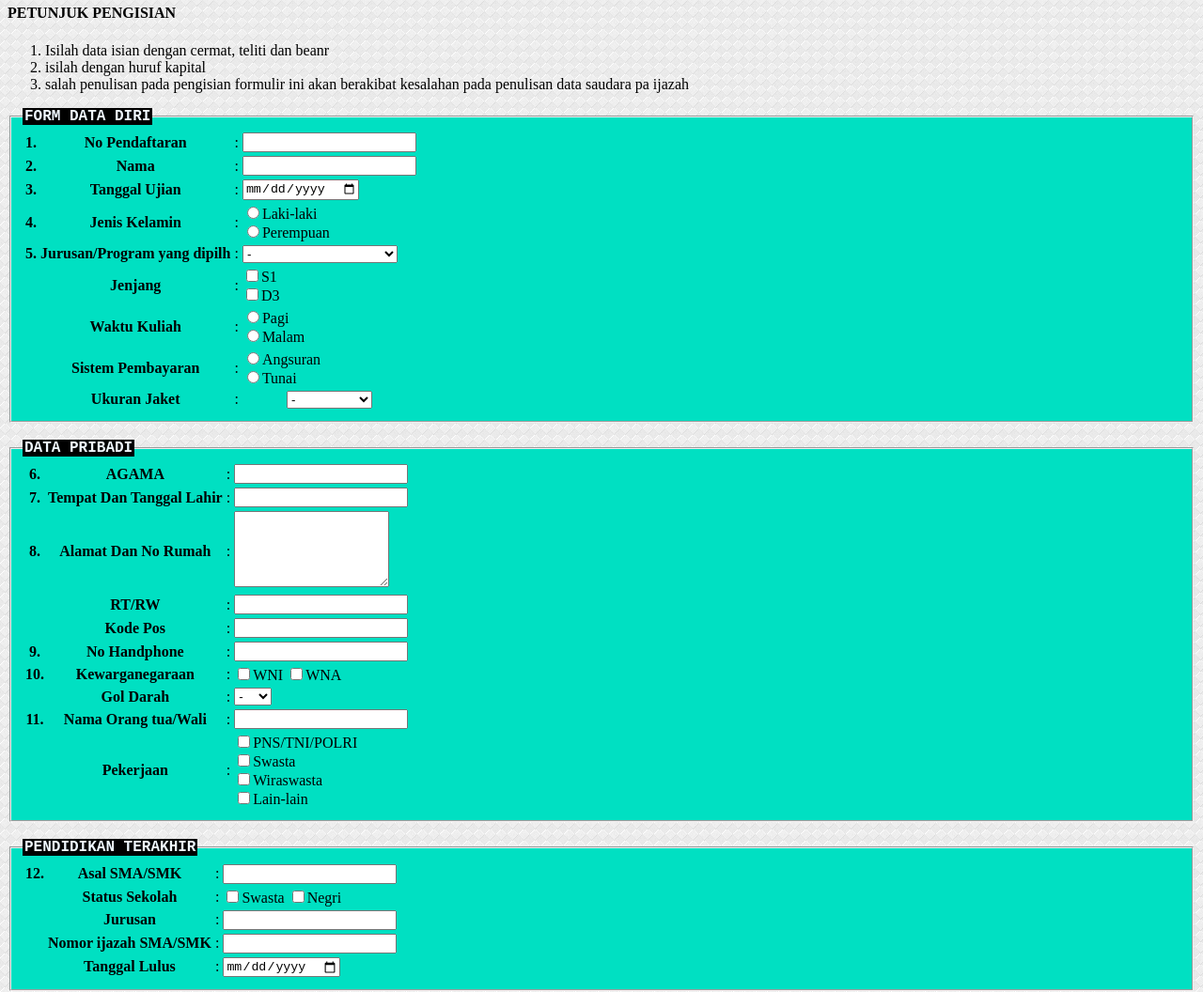
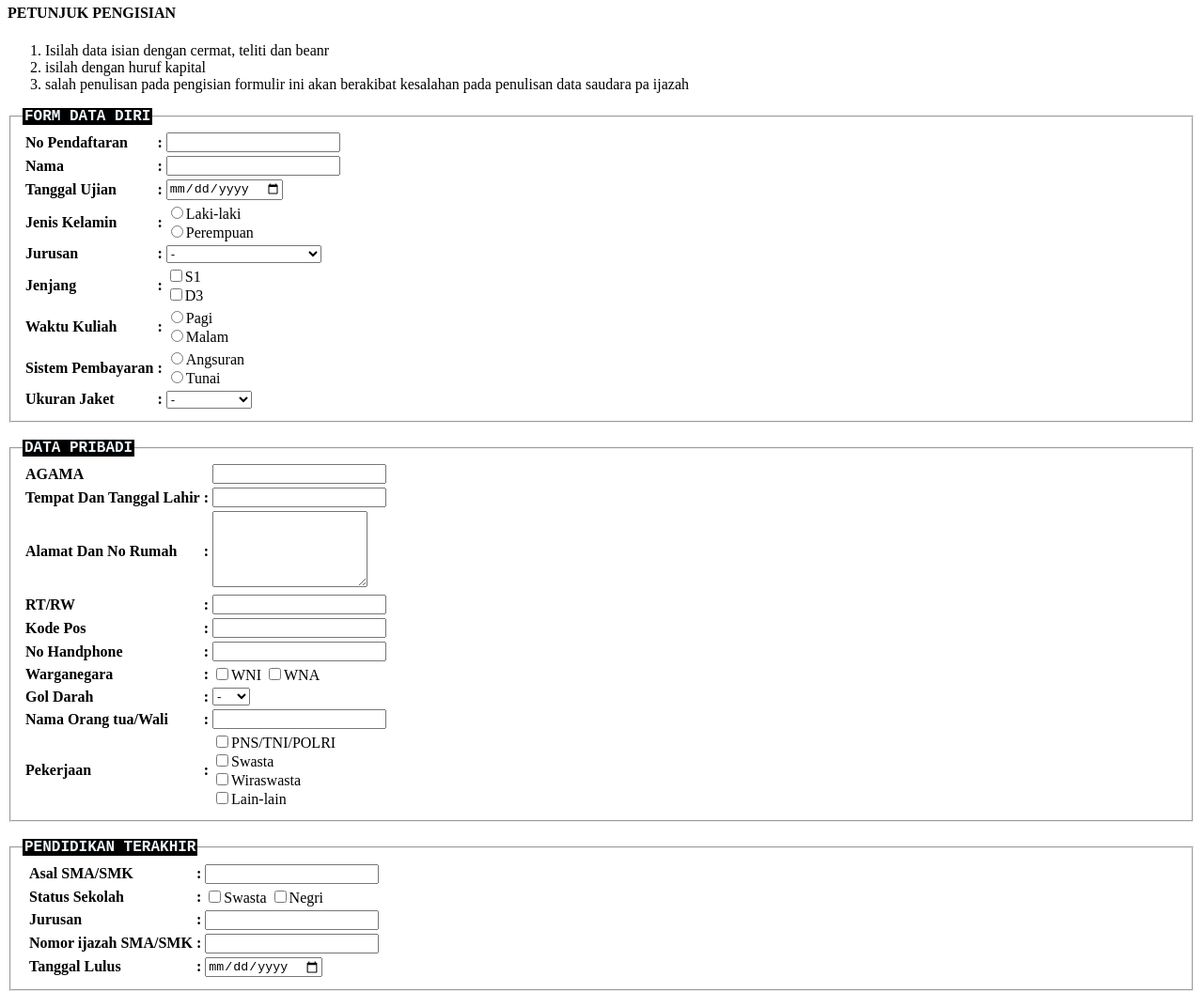
Before and after one commit to Rizwar10/p04css-responsive, a plain HTML site: page index.html in a window 1280 px wide. Shown: the part 281-1337 px from the top of the page at 94% size. Drawn offline with Linux system fonts and the light colour scheme.

Commit message:
Pembaruan 2

```diff
--- a/index.html
+++ b/index.html
@@ -23,28 +23,23 @@
         <legend class="nama_rizwar"><strong> FORM DATA DIRI </strong></legend>
         <table border="0px">
             <tr>
-                <th>1.</th>
-                <th>No Pendaftaran </th>
-                <td>:</td>
-                <th align="left" ><input type="text"></th>
+                <th align="left">No Pendaftaran</th>
+                <th>:</th>
+                <td><input type="text"></td>
             </tr>
             <tr>
-                <th>2.</th>
-                <th> Nama </th>
-                <td>:</td>
-                <th><input type="text"> </th>
+                <th align="left">Nama</th>
+                <th>:</th>
+                <td><input type="text"></td>
             </tr>
             <tr>
-                <th>3.</th>
-                <th>Tanggal Ujian </th>
-                <td>:</td>
+                <th align="left">Tanggal Ujian </th>
+                <th>:</th>
                 <td><input type="date"></td>
-
             </tr>
             <tr>
-                <th>4.</th>
-                <th>Jenis Kelamin</th>
-                <td>:</td>
+                <th align="left">Jenis Kelamin</th>
+                <th>:</th>
                 <td>
                     <input type="radio" name="jeniskelamin" ><label for="Laki-laki">Laki-laki</label>
                     <br>
@@ -54,10 +49,10 @@
 
             <!-- Pemilihan Jurusan -->
             <tr>
-                <th>5.</th>
-                <th>Jurusan/Program yang dipilh</th>
-                <td>:</td>
-                <td><label for=""></label>
+                <th align="left">Jurusan</th>
+                <th>:</th>
+                <td>
+                    <label for=""></label>
                     <select name="" id="">
                         <option value="">-</option>
                         <option value="">Teknik Informatika</option>
@@ -68,39 +63,36 @@
                 </td>
             </tr>
             <tr>
-                <th></th>
-                <th>Jenjang</th>
-                <td>:</td>
+                <th align="left">Jenjang</th>
+                <th>:</th>
                 <td>
-                    <input type="checkbox">S1 <br>
+                    <input type="checkbox">S1
+                    <br>
                     <input type="checkbox">D3
                 </td>
             </tr>
             <tr>
-                <th></th>
-                <th>Waktu Kuliah </th>
-                <td>:</td>
+                <th align="left">Waktu Kuliah </th>
+                <th>:</th>
                 <td>
-                    <input type="radio" name="waktu_kuliah" ><label for="Pagi">Pagi</label> <br>
+                    <input type="radio" name="waktu_kuliah" ><label for="Pagi">Pagi</label>
+                    <br>
                     <input type="radio" name="waktu_kuliah" ><label for="Malam">Malam</label>
                 </td>
             </tr>
             <tr>
-                <th></th>
-                <th>Sistem Pembayaran
-                    <td>:</td>
-                    <td valign="top">
-                        <input type="radio" name="Pembayaran" ><label for="Angsuran">Angsuran</label> <br>
+                <th align="left">Sistem Pembayaran</th>
+                <th>:</th>
+                <td>
+                    <input type="radio" name="Pembayaran" ><label for="Angsuran">Angsuran</label>
+                    <br>
                     <input type="radio" name="Pembayaran" ><label for="Tunai">Tunai</label>
                 </td>
-                </th>
             </tr>
             <tr>
-                <th></th>
-                <th>Ukuran Jaket</th>
-                <td>:</td>
-                <td align="center" valign="top">
-                    <select>
+                <th align="left">Ukuran Jaket</th>
+                <th>:</th>
+                <td> <select>
                     <option>-</option>
                     <option value="text">Small</option>
                     <option value="text">medium</option>
@@ -117,84 +109,69 @@
         <legend class="nama_rizwar"><strong> DATA PRIBADI </strong></legend>
         <table class="table_data_pribadi" border="0px">
             <tr>
-                <th>6.</th>
-                <th>AGAMA </th>
-                <td>:</td>
-                <td colspan="2"><input type="text"></td>
+                <th align="left">AGAMA </th>
+                <th></th>
+                <th><input type="text"></th>
             </tr>
             <tr>
-                <th>7.</th>
-                <th>Tempat Dan Tanggal Lahir </th>
-                <td>:</td>
+                <th align="left">Tempat Dan Tanggal Lahir</th>
+                <th>:</th>
+                <td><input type="text"></td>
+            </tr>
+            <tr>
+                <th align="left">Alamat Dan No Rumah</th>
+                <th>:</th>
+                <td colspan="4"><textarea cols="18" rows="5"></textarea></td>
+            </tr>
+            <tr>
+                <th align="left">RT/RW </th>
+                <th>:</th>
                 <td><input type="text" ></td>
             </tr>
             <tr>
-                <th>8.</th>
-                <th>Alamat Dan No Rumah</th>
-                <td>:</td>
-                <td colspan="4"><textarea cols="18" rows="5"></textarea></td>
+                <th align="left">Kode Pos </th>
+                <th>:</th>
+                <td><input type="number" ></td>
             </tr>
             <tr>
-                <th>
-                    <th>RT/RW </th>
-                    <td>:</td>
-                    <td><input type="text" ></td>
-                </th>
-            </tr>
-            <tr>
-                <th>
-                    <th>Kode Pos </th>
-                    <td>:</td>
-                    <td><input type="number" ></td>
-                </th>
-            </tr>
-            <tr>
-                <th>9.</th>
-                <th>No Handphone </th>
-                <td>:</td>
+                <th align="left">No Handphone </th>
+                <th>:</th>
                 <td><input type="number"></td>
             </tr>
             <tr>
-                <th>10.</th>
-                <th>Kewarganegaraan </th>
-                <td>:</td>
+                <th align="left">Warganegara</th>
+                <th>:</th>
                 <td>
                     <input type="checkbox">WNI
                     <input type="checkbox">WNA
                 </td>
             </tr>
             <tr>
-                <th>
-                    <th>Gol Darah
-                        <td>:
+                <th align="left">Gol Darah</th>
+                <th>:</th>
                     <td><select>
                         <option value="gol darah">-</option>
                         <option value="">A</option>
                         <option value="">B</option>
                         <option value="">AB</option>
                         <option value="">O</option>
-                                </select></td>
+                        </select>
                     </td>
-                    </th>
-                </th>
             </tr>
             <tr>
-                <th>11.</th>
-                <th>Nama Orang tua/Wali</th>
-                <td>:</td>
+                <th align="left">Nama Orang tua/Wali</th>
+                <th>:</th>
                 <td><input type="text"></td>
             </tr>
             <tr>
-                <th>
-                    <th>Pekerjaan </th>
-                    <td>:</td>
+                <th align="left">Pekerjaan </th>
+                <th>:</th>
                 <td>
                     <input type="checkbox" >PNS/TNI/POLRI <br>
                     <input type="checkbox" >Swasta <br>
                     <input type="checkbox" >Wiraswasta <br>
                     <input type="checkbox" >Lain-lain
                 </td>
-                </th>
             </tr>
 
         </table>
@@ -205,15 +182,15 @@
         <legend class="nama_rizwar"><strong> PENDIDIKAN TERAKHIR</strong></legend>
         <table>
             <tr>
-                <th>12.</th>
-                <th>Asal SMA/SMK </th>
-                <td>:</td>
+                <th></th>
+                <th align="left">Asal SMA/SMK </th>
+                <th>:</th>
                 <td><input type="text"></td>
             </tr>
             <tr>
                 <th>
-                    <th>Status Sekolah </th>
-                    <td>:</td>
+                    <th align="left">Status Sekolah </th>
+                    <th>:</th>
                     <td>
                         <input type="checkbox" name="swasta" >Swasta
                         <input type="checkbox" name="swasta" >Negri
@@ -222,22 +199,22 @@
             </tr>
             <tr>
                 <th>
-                    <th>Jurusan </th>
-                    <td>:</td>
+                    <th align="left">Jurusan</th>
+                    <th>:</th>
                     <td colspan="5"><input type="text"></td>
                 </th>
             </tr>
             <tr>
                 <th>
-                    <th>Nomor ijazah SMA/SMK </th>
-                    <td>:</td>
+                    <th align="left">Nomor ijazah SMA/SMK </th>
+                    <th>:</th>
                     <td><input type="text"></td>
                 </th>
             </tr>
             <tr>
                 <th>
-                    <th>Tanggal Lulus </th>
-                    <td>:</td>
+                    <th align="left">Tanggal Lulus </th>
+                    <th>:</th>
                     <td><input type="date"></td>
                 </th>
             </tr>
@@ -256,6 +233,5 @@
     <br><br><br>
     <a href="https://rizwar10.github.io">Back To Home</a>
 
-
 </body>
 </html>
--- a/style.css
+++ b/style.css
@@ -3,22 +3,14 @@ img{
     align-items: center;
 }
 
-body{
-    background-image: url(Images/triangles_pattern.png);
-}
-.awal:hover{
-    cursor: pointer;
-    color: blue;
-}
+
+
 .nama_rizwar{
     background-color: black;
     font-family: 'Courier New', Courier, monospace;
     color: aliceblue;
 }
 
-.atur-balok{
-    background-color: rgb(0, 224, 194);
-}
 
 .row{
     border: 1px solid;
@@ -29,11 +21,8 @@ body{
 }
 
 .tabel_data_pribadi{
-    padding: 20px;
     text-align: left;
     border: 0px;
-    width: 700px;
-    height: 200px;
 }
 
 h1{
```
Lines whose indentation alone changed are shown as unchanged.
